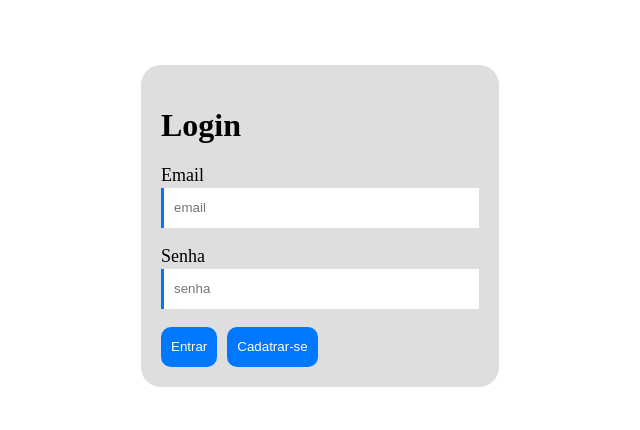
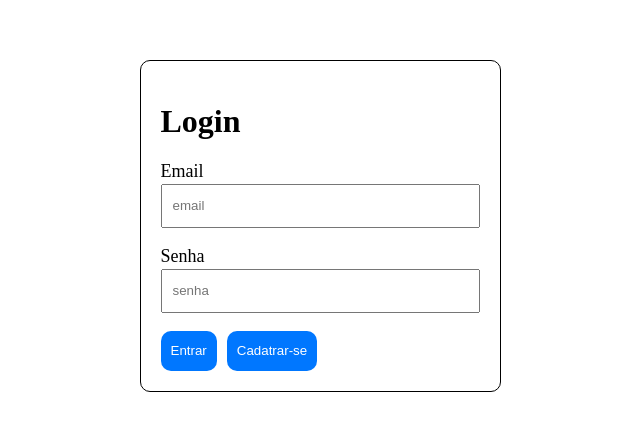
Before and after one commit to GuiiFg/project-tasks, an Angular app: page /login in a window 1280 px wide. Before the commit this address led to /. Shown: the part 182-612 px from the top of the page, without its empty margins (320-960 px from the left). Built offline with nearby package versions, Linux system fonts and the light colour scheme.

Commit message:
adicionando autenticação de acesso

```diff
--- /dev/null
+++ b/src/app/_helpers/auth.guard.ts
@@ -0,0 +1,25 @@
+import { Injectable } from '@angular/core';
+import { Router, ActivatedRouteSnapshot, CanActivate, RouterStateSnapshot } from '@angular/router';
+import { Observable } from 'rxjs';
+
+@Injectable({
+  providedIn: 'root'
+})
+export class AuthGuard implements CanActivate {
+  constructor(
+    private router: Router,
+) { }
+
+canActivate(route: ActivatedRouteSnapshot, state: RouterStateSnapshot) {
+    const user = false;
+    if (user) {
+        // logged in so return true
+        return true;
+    }
+
+    // not logged in so redirect to login page with the return url
+    this.router.navigate(['/login'], { queryParams: { returnUrl: state.url } });
+    return false;
+}
+
+}
--- a/src/app/app-routing.module.ts
+++ b/src/app/app-routing.module.ts
@@ -1,7 +1,16 @@
 import { NgModule } from '@angular/core';
 import { RouterModule, Routes } from '@angular/router';
 
-const routes: Routes = [];
+import { AppComponent } from './app.component';
+import { LoginComponent } from './login/login.component';
+import { AuthGuard } from './_helpers/auth.guard';
+
+const routes: Routes = [
+  { path: '', component: AppComponent, canActivate: [AuthGuard] },
+  { path: 'login', component: LoginComponent },
+
+  { path: '**', redirectTo: '' }
+];
 
 @NgModule({
   imports: [RouterModule.forRoot(routes)],
--- a/src/app/app.component.html
+++ b/src/app/app.component.html
@@ -1 +1 @@
-<app-login></app-login>
+<router-outlet></router-outlet>
--- a/src/app/login/login.component.css
+++ b/src/app/login/login.component.css
@@ -2,16 +2,8 @@
 input{
     height: 30px;
     width: 300px;
-    border-radius: 0px;
     padding: 5px;
     padding-left: 10px;
-    border-color: #0077ff;
-
-    border-style: solid;
-    border-width: 3px;
-    border-bottom: 0px;
-    border-top: 0px;
-    border-right: 0px;
 }
 
 button{
@@ -39,10 +31,12 @@ button:hover{
 }
 
 .div-form{
-    background-color: #DEDEDE;
+    border-style: solid;
+    border-width: 1px;
+    border-color: black;
     height: fit-content;
     padding: 20px;
-    border-radius: 20px;
+    border-radius: 10px;
 }
 
 .input-title{
```
Also changed, not shown: src/app/_helpers/auth.service.ts (added, +9 -0 lines), 2 other files (tests, documents, lock files or other folders).
